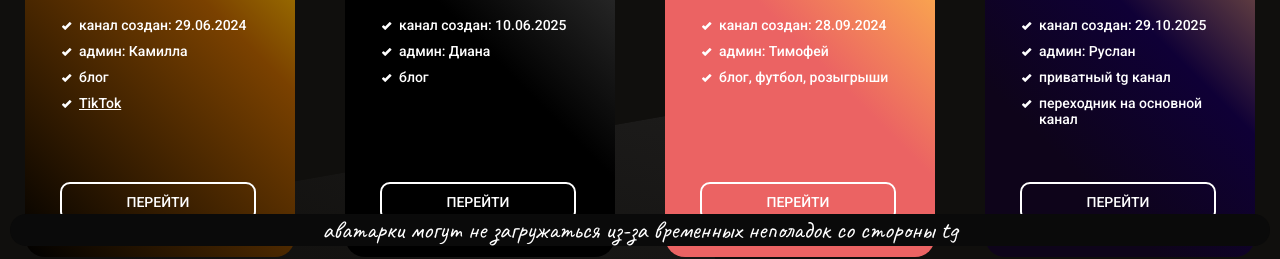
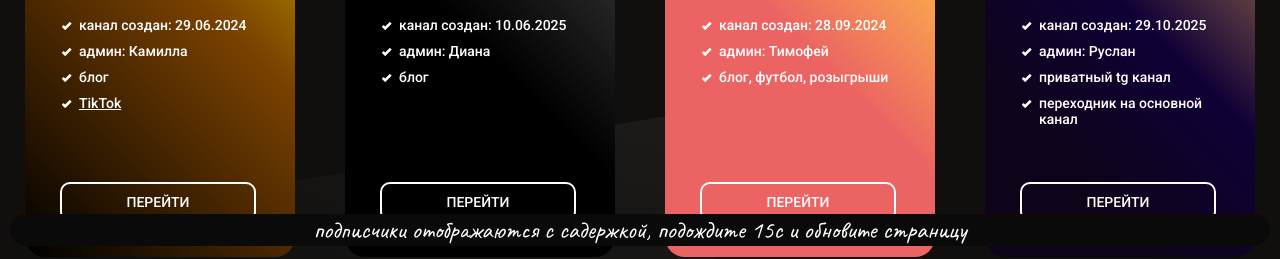
Before and after one commit to Gimeroska/tg-channel-frontend, a plain HTML site: page index.html in a window 1280 px wide. Shown: the part 554-813 px from the top of the page. Drawn offline with Linux system fonts and the light colour scheme; no server answers.

Commit message:
Update index.html

```diff
--- a/index.html
+++ b/index.html
@@ -210,7 +210,7 @@
         </ul>
     </main>
     <footer class="footer">
-        <p> аватарки могут не загружаться из-за временных неполадок со стороны tg </p>
+        <p> подписчики отображаются с садержкой, подождите 15с и обновите страницу </p>
     </footer>
     <script src="./telegram.js"></script>
 </body>
```
